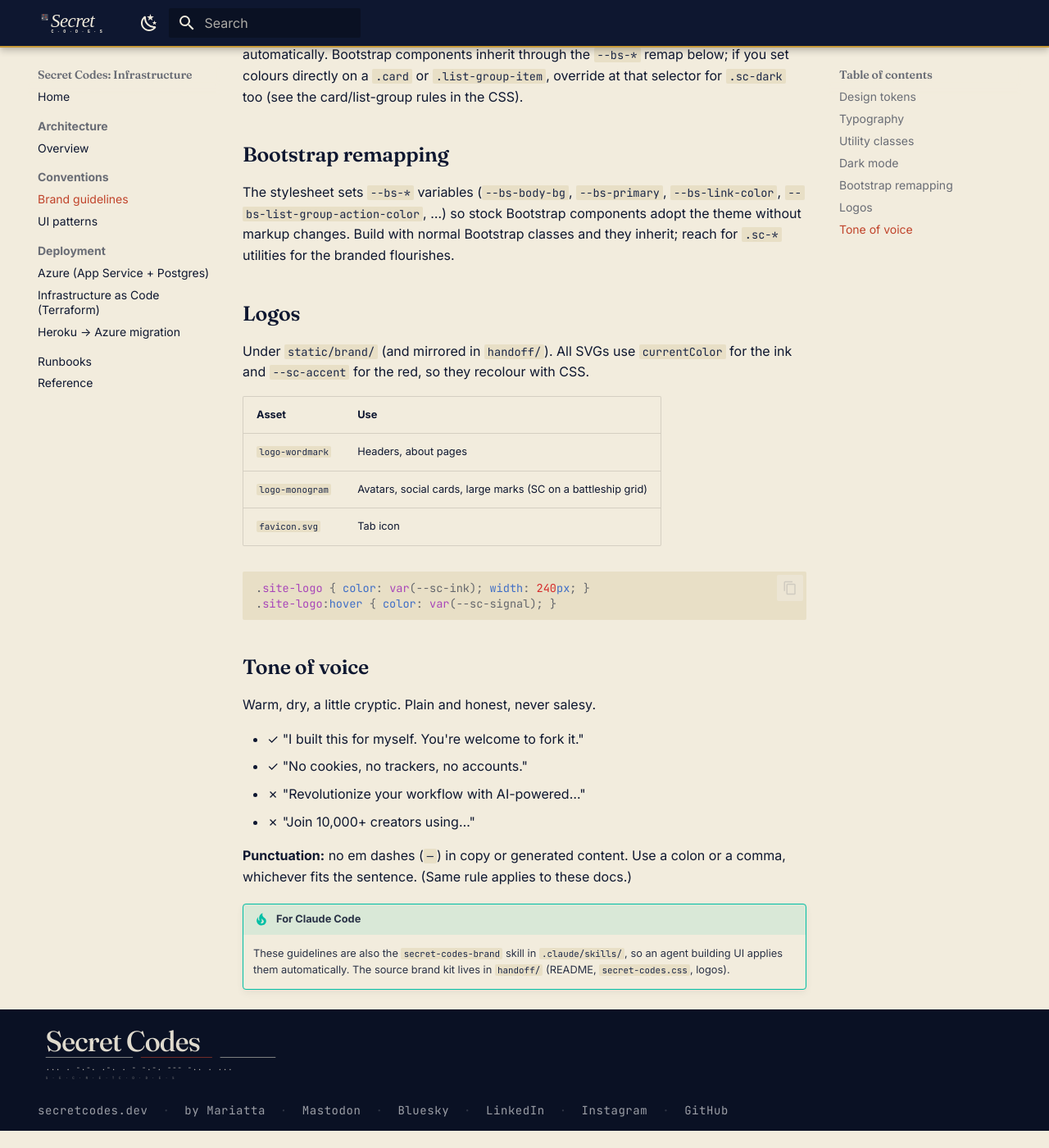
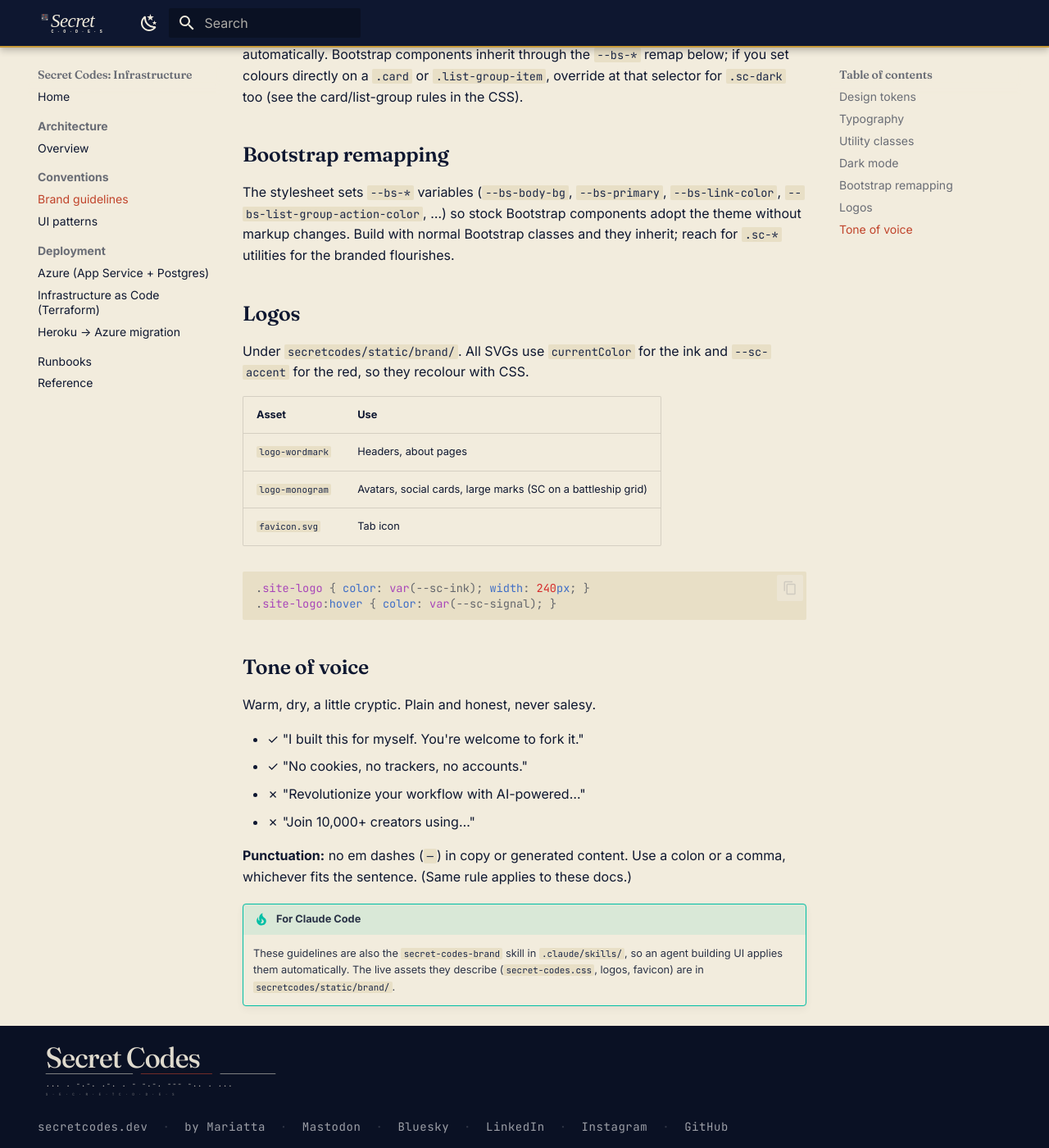
Before and after one commit to Mariatta/secretcodes, an MkDocs documentation site: the page built from docs/conventions/brand-guidelines.md, in a window 1280 px wide and 1400 px high, scrolled down 2400 px. Shown: the whole window at 82% size. Built offline with MkDocs 1.6.1 and Material for MkDocs 9.7.7, drawn with Linux system fonts in a browser that asks for light colours; before the commit the page ends 3779 px from its top, so only the background shows below that.

Commit message:
docs: point brand guidelines at committed static/brand assets, not uncommitted handoff/
The handoff/ folder isn't committed (only two content-planner specs are), so
reference the live, tracked source of truth in secretcodes/static/brand/
(secret-codes.css, logos, favicon) instead.

```diff
--- a/docs/conventions/brand-guidelines.md
+++ b/docs/conventions/brand-guidelines.md
@@ -84,7 +84,7 @@
 
 ## Logos
 
-Under `static/brand/` (and mirrored in `handoff/`). All SVGs use `currentColor`
+Under `secretcodes/static/brand/`. All SVGs use `currentColor`
 for the ink and `--sc-accent` for the red, so they recolour with CSS.
 
 | Asset | Use |
@@ -112,5 +112,6 @@
 
 !!! tip "For Claude Code"
     These guidelines are also the `secret-codes-brand` skill in `.claude/skills/`,
-    so an agent building UI applies them automatically. The source brand kit
-    lives in `handoff/` (README, `secret-codes.css`, logos).
+    so an agent building UI applies them automatically. The live assets they
+    describe (`secret-codes.css`, logos, favicon) are in
+    `secretcodes/static/brand/`.
```
Also changed, not shown: .claude/skills/secret-codes-brand/SKILL.md (+2 -1 lines).
